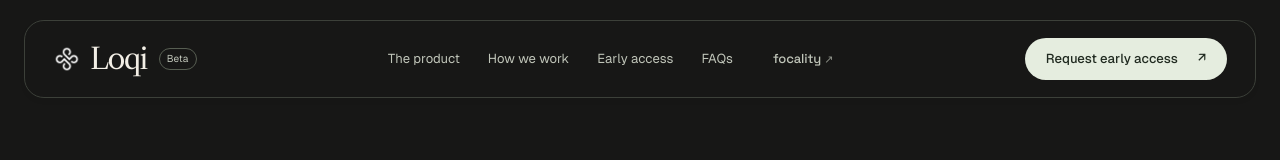
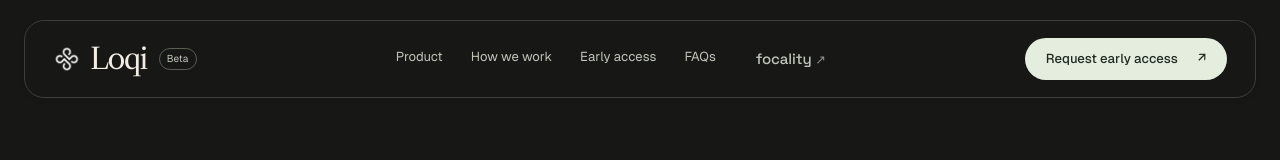
Before and after one commit to Falco0906/loqi, a Next.js app: page /features/mission-control in a window 1280 px wide. Shown: the top 160 px of the page. Built offline with nearby package versions, Linux system fonts and the light colour scheme.

Commit message:
style: refine Focality navbar link

```diff
--- a/src/components/landing/Landing.module.css
+++ b/src/components/landing/Landing.module.css
@@ -42,7 +42,7 @@
 .landing :global(.nav-links) { display:flex; gap:28px; margin-inline:auto; }
 .landing :global(.nav-links a) { text-decoration:none; font-size:13px; color:var(--muted); }
 .landing :global(.nav-links a:hover) { color:var(--text); }
-.landing :global(.nav-links .focality-link) { margin-left:12px; }
+.landing :global(.nav-links .focality-link) { margin-left:12px; font-size:15px; }
 .landing :global(.focality-link),.landing :global(.focality-mobile) { font-family:var(--focality-wordmark),sans-serif; font-weight:500; letter-spacing:-.01em; transition:color .2s; white-space:nowrap; }
 .landing :global(.focality-link span),.landing :global(.focality-mobile span) { font-size:.85em; opacity:.7; }
 .landing :global(.focality-mobile) { display:none; }
@@ -175,7 +175,7 @@
 @media(max-width:1000px) {
  .landing :global(.nav-right) { flex-direction:column; gap:2px; }
  .landing :global(.nav-right .btn) { white-space:nowrap; }
- .landing :global(.focality-mobile) { display:block; font-size:11px; line-height:14px; color:var(--muted); text-decoration:none; }
+ .landing :global(.focality-mobile) { display:block; font-size:13px; line-height:14px; color:var(--muted); text-decoration:none; }
  .landing :global(.focality-mobile:hover) { color:var(--text); }
 }
 @media(max-width:360px) {
--- a/src/components/landing/PageSections.tsx
+++ b/src/components/landing/PageSections.tsx
@@ -12,7 +12,7 @@ export function Nav({ home = true }: { home?: boolean }) {
   const base = home ? "" : "/";
   return <header className="nav"><div className="wrap nav-in">
     <a className="logo" href={`${base}#top`} aria-label="Loqi home"><LoqiBrand /></a><span className="beta">Beta</span>
-    <nav className="nav-links" aria-label="Primary"><a href={`${base}#how`}>The product</a><a href={`${base}#together`}>How we work</a><a href={`${base}#access`}>Early access</a><a href={`${base}#questions`}>FAQs</a><a className="focality-link" href="https://focality.space/" target="_blank" rel="noopener noreferrer">focality <span aria-hidden="true">↗</span></a></nav>
+    <nav className="nav-links" aria-label="Primary"><a href={`${base}#how`}>Product</a><a href={`${base}#together`}>How we work</a><a href={`${base}#access`}>Early access</a><a href={`${base}#questions`}>FAQs</a><a className="focality-link" href="https://focality.space/" target="_blank" rel="noopener noreferrer">focality <span aria-hidden="true">↗</span></a></nav>
     <div className="nav-right"><AccessLink small /><a className="focality-mobile" href="https://focality.space/" target="_blank" rel="noopener noreferrer">focality <span aria-hidden="true">↗</span></a></div>
   </div></header>;
 }
```
